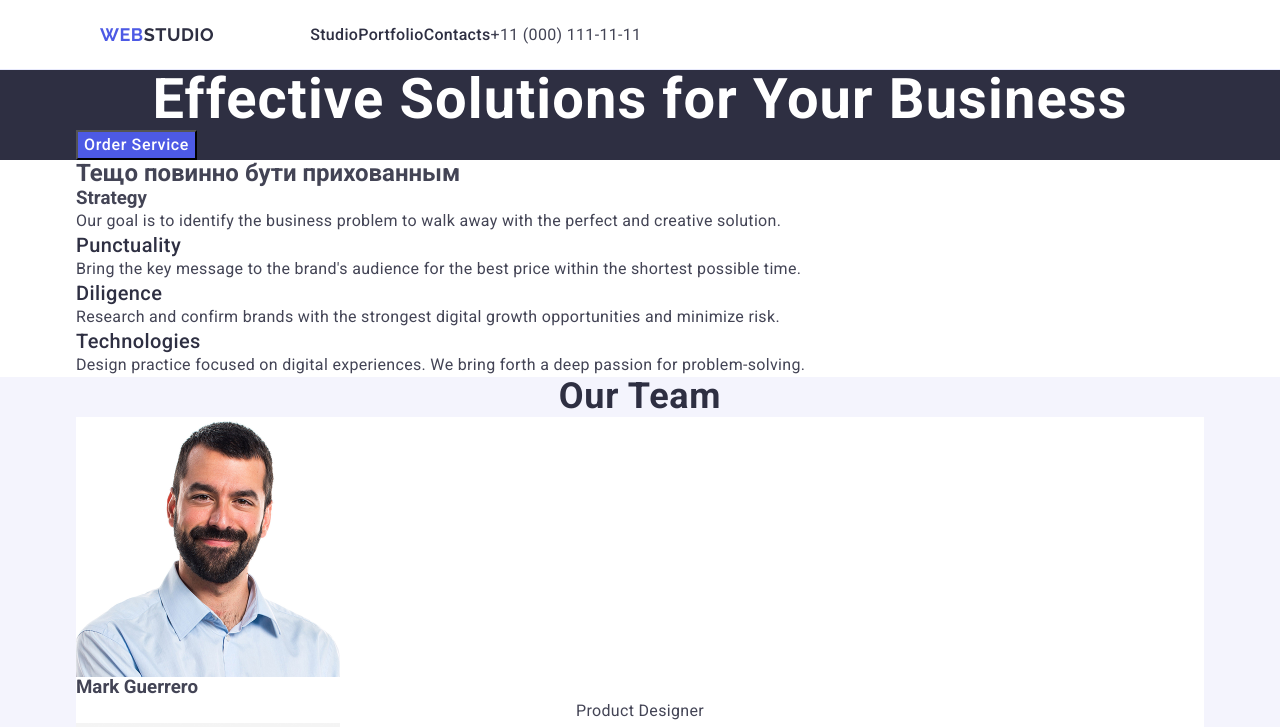
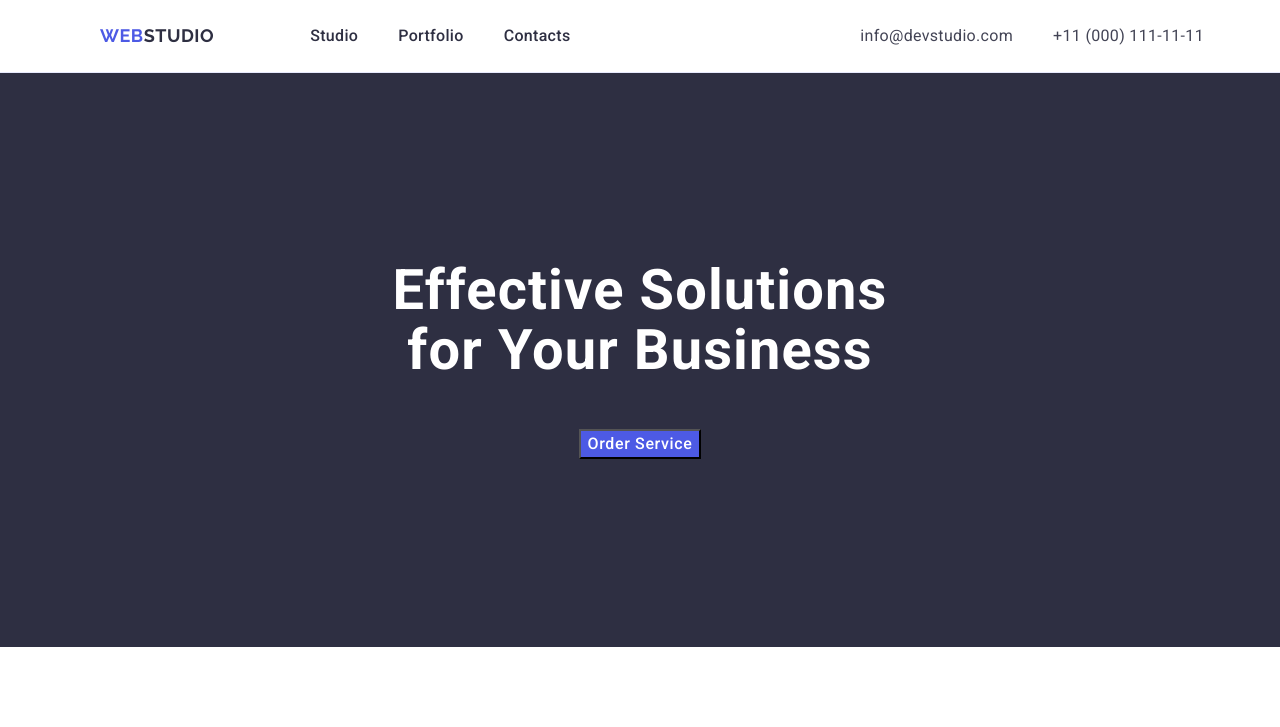
Before and after one commit to MarharitaHladkowa/goit-markup-hw-03, a plain HTML site: page index.html in a window 1280 px wide. Shown: the top 727 px of the page. Drawn offline with nearby package versions, Linux system fonts and the light colour scheme.

Commit message:
falsh to

```diff
--- a/css/style.css
+++ b/css/style.css
@@ -43,6 +43,7 @@ body {
 .nav-list {
   display: flex;
   align-items: center;
+  gap: 40px;
 }
 .logo {
   font-family: 'Raleway', sans-serif;
@@ -66,23 +67,25 @@ body {
   line-height: 1.5;
   letter-spacing: 0.02em;
   color: #2e2f42;
+  padding: 24px 0;
+  display: flex;
 }
-.nav-item {
-}
-
 .nav-link:hover,
 .nav-link:focus {
   color: #404bbf;
 }
-
 .contacts {
   font-style: normal;
+  margin-left: auto;
 }
 .conacts-link {
   font-size: 16px;
   line-height: 1.5;
   letter-spacing: 0.02em;
   color: #434455;
+  padding: 24px 0;
+  gap: 40px;
+  display: block;
 }
 .conacts-link:hover,
 .conacts-link:focus {
@@ -91,8 +94,10 @@ body {
 .contacts-list {
   display: flex;
   align-items: center;
+  gap: 40px;
 }
-
+.hero-container {
+}
 .hero-title {
   font-weight: 700;
   font-size: 56px;
@@ -100,16 +105,20 @@ body {
   letter-spacing: 0.02em;
   text-align: center;
   color: #fff;
+  width: 496px;
+  margin: 0 auto;
+  margin-bottom: 48px;
+  margin-top: 188px;
 }
-
 .hero {
   background-color: #2e2f42;
+  display: flex;
+  align-items: center;
+  text-align: center;
 }
-
 button {
   cursor: pointer;
 }
-
 .button-order {
   background: #4d5ae5;
   font-weight: 500;
@@ -117,12 +126,34 @@ button {
   line-height: 1.5;
   letter-spacing: 0.04em;
   color: #fff;
+  display: block;
+  margin: 0 auto;
+  margin-bottom: 188px;
 }
 .button-order:hover {
   background-color: #404bbf;
 }
 .button-order:focus {
   background-color: #404bbf;
+}
+.visually-hidden {
+  position: absolute;
+  width: 1px;
+  height: 1px;
+  margin: -1px;
+  padding: 0;
+  border: 0;
+  clip: rect(0 0 0 0);
+  clip-path: inset(100%);
+  overflow: hidden;
+  white-space: nowrap;
+}
+.about {
+  padding-top: 120px;
+}
+.about-list {
+  display: flex;
+  gap: 24px;
 }
 
 .about-title {
@@ -144,6 +175,8 @@ button {
 
 .about-item {
   background-color: #ffffff;
+  width: calc((100% - (24px * 3)) / 4);
+  width: 264px;
 }
 
 .team-our {
--- a/index.html
+++ b/index.html
@@ -37,7 +37,9 @@
         <address class="contacts">
           <ul class="contacts-list">
             <li class="contacs-item">
-              <a class="conacts-link" href="mailto:info@devstudio.com">
+              <a class="conacts-link" href="mailto:info@devstudio.com"
+                >info@devstudio.com</a
+              >
             </li>
             <li class="contacs-item">
               <a class="conacts-link" href="tel:+110001111111"
@@ -50,37 +52,37 @@
     </header>
     <main>
       <section class="hero">
-        <div class="container">
+        <div class="container hero-container">
           <h1 class="hero-title">Effective Solutions for Your Business</h1>
           <button type="button" class="button-order">Order Service</button>
         </div>
       </section>
       <section class="about">
         <div class="container">
-          <h2>Тещо повинно бути прихованным</h2>
-          <ul>
-            <li>
+          <h2 class="visually-hidden">Тещо повинно бути прихованным</h2>
+          <ul class="about-list">
+            <li about="about-item">
               <h3 class="about-h">Strategy</h3>
               <p class="about-p">
                 Our goal is to identify the business problem to walk away with
                 the perfect and creative solution.
               </p>
             </li>
-            <li>
+            <li class="about-item">
               <h3 class="about-title">Punctuality</h3>
               <p class="about-p">
                 Bring the key message to the brand's audience for the best price
                 within the shortest possible time.
               </p>
             </li>
-            <li>
+            <li class="about-item">
               <h3 class="about-title">Diligence</h3>
               <p class="about-p">
                 Research and confirm brands with the strongest digital growth
                 opportunities and minimize risk.
               </p>
             </li>
-            <li>
+            <li class="about-item">
               <h3 class="about-title">Technologies</h3>
               <p class="about-p">
                 Design practice focused on digital experiences. We bring forth a
```
